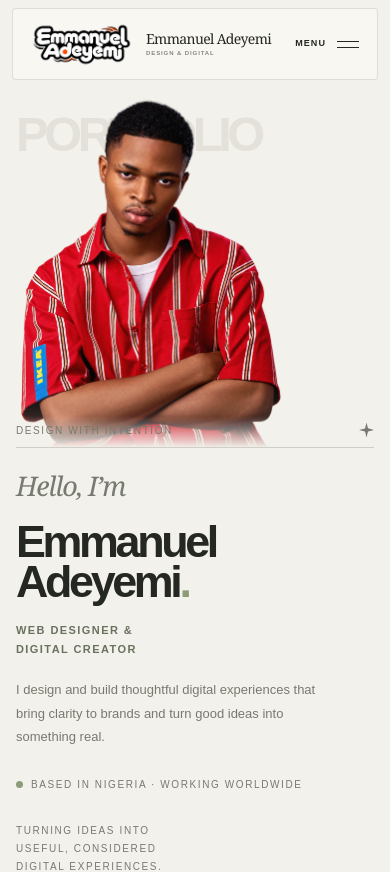
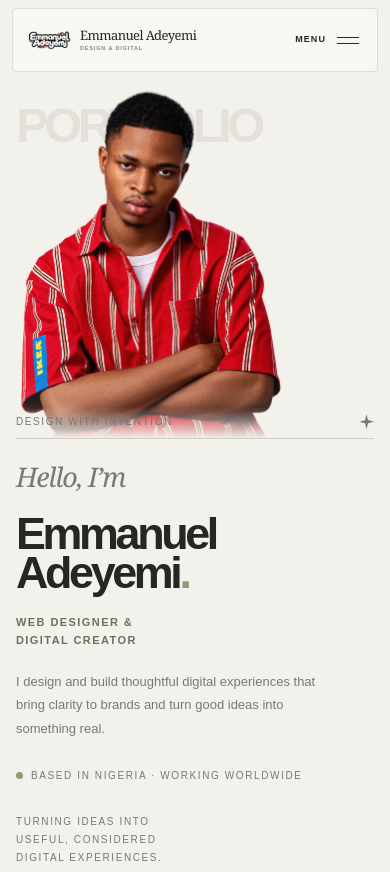
Before and after one commit to Abillsflow/emmanueladeyemiabills, a Next.js app: page / in a window 390 px wide. Shown: the top 872 px of the page. Built offline with nearby package versions, Linux system fonts and the light colour scheme.

Commit message:
Style personal logo across responsive navbar and footer

```diff
--- a/src/app/globals.css
+++ b/src/app/globals.css
@@ -1255,3 +1255,49 @@ section[id] {
 @media (prefers-reduced-motion:reduce) {
   html { scroll-behavior: auto; }
 }
+
+
+/* Personal logo integration */
+.nav-name-logo-wrap {
+  display:flex;
+  align-items:center;
+  justify-content:center;
+  flex:0 0 62px;
+  width:62px;
+  height:40px;
+  overflow:hidden;
+}
+.nav-name-logo {
+  display:block;
+  width:100%;
+  height:100%;
+  object-fit:contain;
+  object-position:center;
+}
+.footer-logo-link {
+  display:inline-flex;
+  align-items:center;
+  max-width:min(290px,100%);
+  margin:0;
+  text-decoration:none;
+}
+.footer-logo {
+  display:block;
+  width:clamp(190px,22vw,260px);
+  max-width:100%;
+  height:auto;
+  object-fit:contain;
+  object-position:left center;
+}
+.footer-brand-block .footer-logo-link + p { margin-top:18px; }
+@media(max-width:760px) {
+  .nav-name-logo-wrap { flex-basis:48px; width:48px; height:34px; }
+  .nav-name { gap:7px; }
+  .nav-name-copy { font-size:13px; }
+  .nav-name-copy small { font-size:5.5px; }
+  .footer-logo { width:min(220px,100%); }
+}
+@media(max-width:360px) {
+  .nav-name-logo-wrap { flex-basis:40px; width:40px; height:30px; }
+  .nav-name-copy { font-size:11px; }
+}
```
